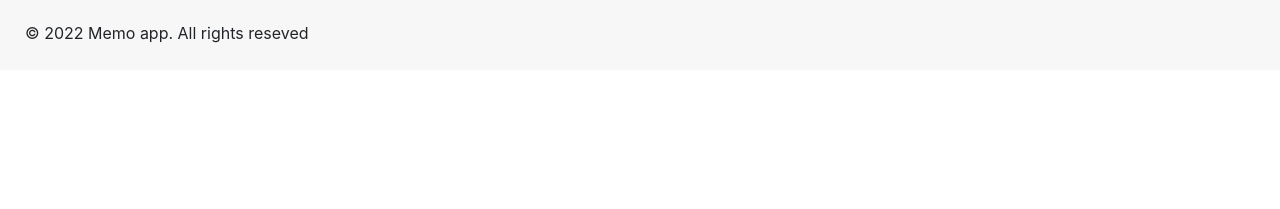
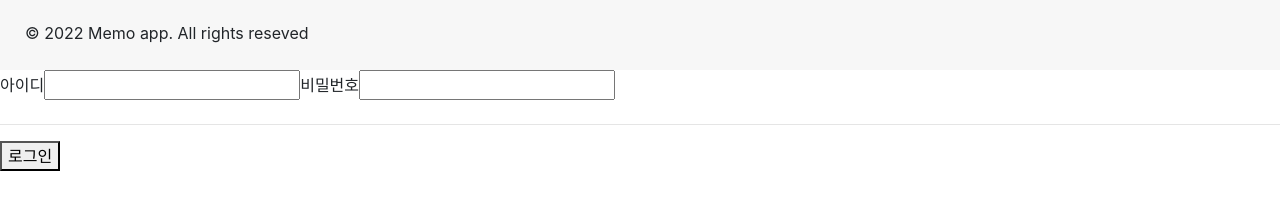
Before and after one commit to jackma914/react-redux-count, a Vue app: page / in a window 1280 px wide. Shown: the part 163-372 px from the top of the page. Built offline with nearby package versions, Linux system fonts and the light colour scheme; no server answers.

Commit message:
ADD login form connect with backend
기본적인 폼 구현한뒤에 백엔드와 더미 데이터 주고받기 구현했습니다.

```diff
--- a/src/components/Ground.vue
+++ b/src/components/Ground.vue
@@ -3,6 +3,7 @@
     <Header />
     <Memo />
     <Footer />
+    <Login />
   </div>
 </template>
 
@@ -10,8 +11,9 @@
 import Header from "./Header.vue";
 import Footer from "./Footer.vue";
 import Memo from "./Memo.vue";
+import Login from "./Login.vue";
 
 export default {
-  components: { Header, Footer, Memo },
+  components: { Header, Footer, Memo, Login },
 };
 </script>
--- /dev/null
+++ b/src/components/Login.vue
@@ -0,0 +1,39 @@
+<template>
+  <div class="login">
+    <div v-if="state.account.mid">
+      안녕하세요? {{ state.account.memberName }}님
+    </div>
+    <div v-else>
+      <label for="loginId">
+        <span>아이디</span>
+        <input type="text" id="loginId" />
+      </label>
+      <label for="loginPw">
+        <span>비밀번호</span>
+        <input type="password" id="loginPw" />
+      </label>
+      <hr />
+      <button>로그인</button>
+    </div>
+  </div>
+</template>
+
+<script>
+import { reactive } from "vue";
+import axios from "axios";
+
+export default {
+  setup() {
+    const state = reactive({
+      account: {
+        mid: null,
+        memberName: "",
+      },
+    });
+    axios.get("/api/account").then((res) => {
+      state.account = res.data;
+    });
+    return { state };
+  },
+};
+</script>
```
Also changed, not shown: 1 other file (tests, documents, lock files or other folders).
